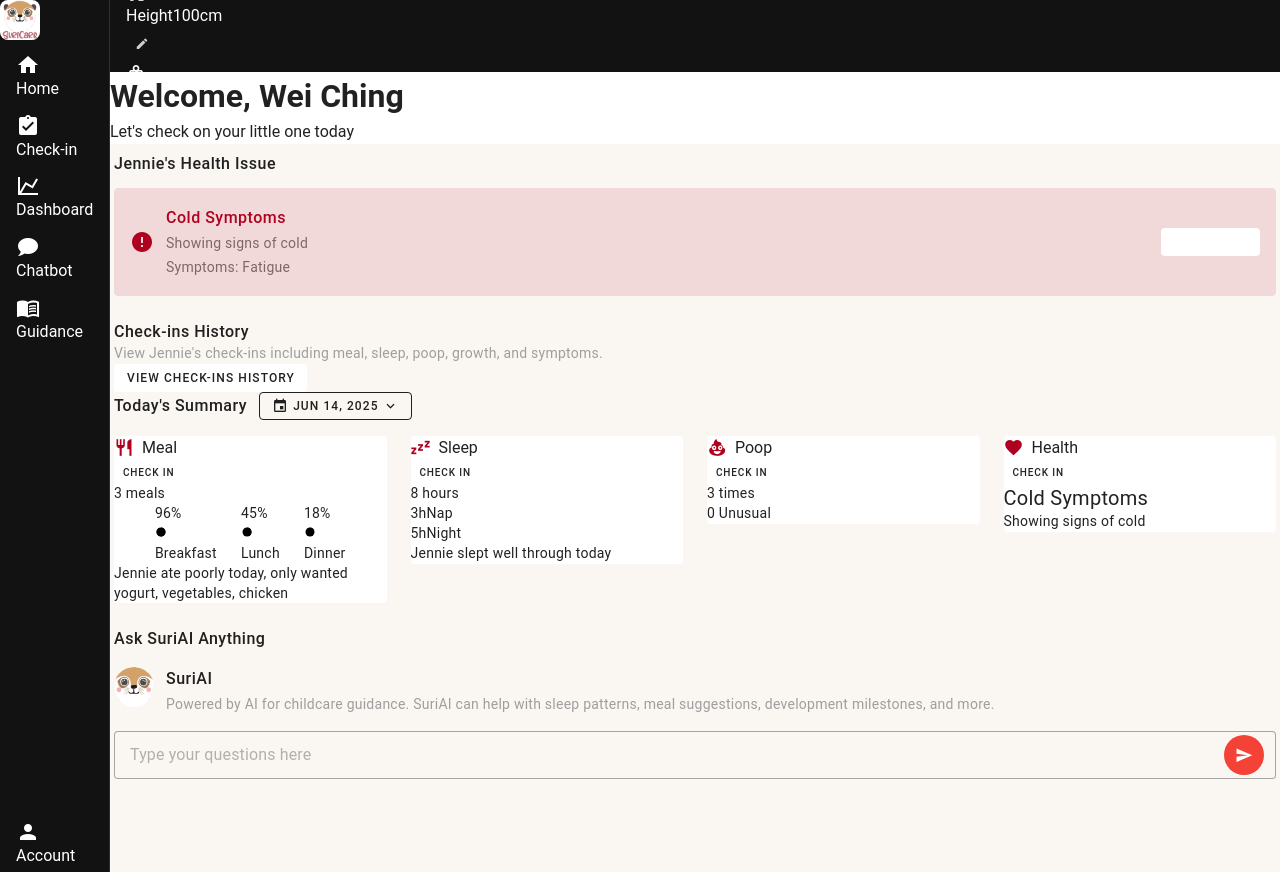
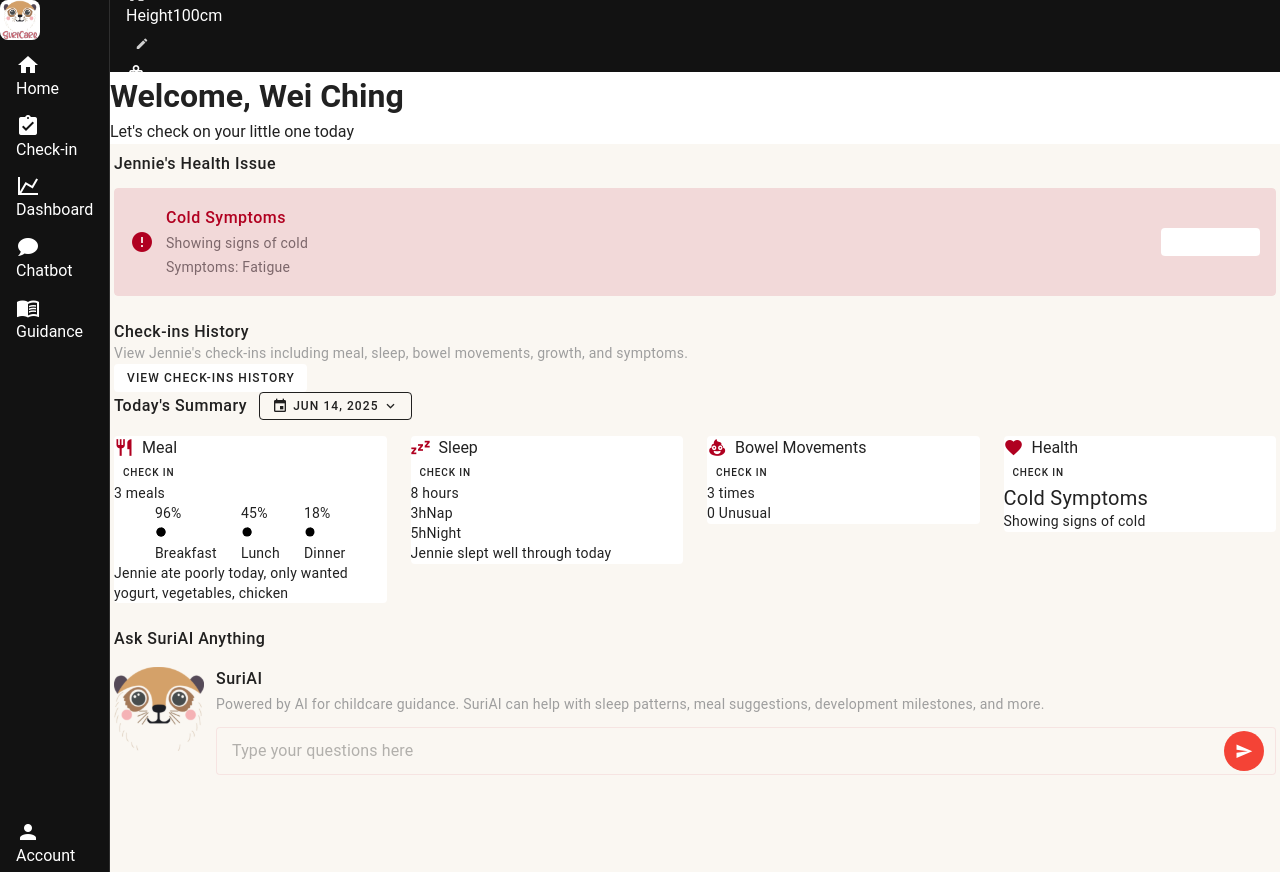
Before and after one commit to weichingtay/SuriCare, a Vue app in the folder frontend/: page / in a window 1280 px wide. Built offline with nearby package versions, Linux system fonts and the light colour scheme; a small style sheet from the web is missing.

Commit message:
made the chat on the right of the photo at AIAssistant

```diff
--- a/frontend/index.html
+++ b/frontend/index.html
@@ -2,9 +2,9 @@
 <html lang="en">
   <head>
     <meta charset="UTF-8">
-    <link rel="icon" href="/src/assets/logo.svg">
+    <link rel="icon" href="/src/assets/logo.jpg">
     <meta name="viewport" content="width=device-width, initial-scale=1.0">
-    <title>SuriCare <3</title>
+    <title>SURICARE</title>
   </head>
   <body>
     <div id="app"></div>
--- a/frontend/src/components/AIAssistant.vue
+++ b/frontend/src/components/AIAssistant.vue
@@ -6,27 +6,22 @@
 
     <div class="suriai-section">
       <div class="d-flex mb-4">
-        <v-avatar
-          size="40"
-          class="mr-3 flex-shrink-0"
-        >
+        <div style="width: 90px; height: 90px; border-radius: 16px; overflow: hidden;" class="mr-3">
           <v-img
             src="@/assets/logo.svg"
+            contain
           />
-        </v-avatar>
-        <div class="flex-grow-1">
+        </div>
+        <div class="d-flex flex-column flex-grow-1">
           <div class="text-body-1 font-weight-medium mb-1">
             SuriAI
           </div>
-          <div class="text-body-2 text-grey suriai-description">
+          <div class="text-body-2 text-grey suriai-description mb-3">
             Powered by AI for childcare guidance. SuriAI
             can help with sleep patterns, meal
             suggestions, development milestones, and
             more.
           </div>
-        </div>
-      </div>
-
           <div class="suriai-input-container">
             <v-text-field
               v-model="message"
@@ -52,6 +47,8 @@
           </div>
         </div>
       </div>
+    </div>
+  </div>
 </template>
 
 <script setup>
@@ -70,5 +67,34 @@ const sendMessage = () => {
 </script>
 
 <style lang="scss" scoped>
+// .suriai-input :deep(.v-field__outline) {
+//   border-color: #f0c6c9 !important;
+// }
 
+// .suriai-input :deep(.v-field__outline--focused) {
+//   border-color: #d87179 !important;
+// }
+
+/* Try targeting the field outline start/end */
+.suriai-input :deep(.v-field__outline__start),
+.suriai-input :deep(.v-field__outline__notch),
+.suriai-input :deep(.v-field__outline__end)
+{
+  border-color: #f0c6c9 !important;
+}
+
+.suriai-input :deep(.v-field--focused .v-field__outline__start),
+.suriai-input :deep(.v-field--focused .v-field__outline__notch),
+.suriai-input :deep(.v-field--focused .v-field__outline__end) {
+  border-color: #d87179 !important;
+}
+
+// /* Try targeting the field itself */
+// .suriai-input :deep(.v-field) {
+//   border: 2px solid #f0c6c9 !important;
+// }
+
+// .suriai-input :deep(.v-field--focused) {
+//   border: 2px solid #d87179 !important;
+// }
 </style>
--- a/frontend/src/components/CheckInsHistory.vue
+++ b/frontend/src/components/CheckInsHistory.vue
@@ -7,7 +7,7 @@
         </h2>
         <p class="check-ins-description text-body-2 text-grey">
           View {{ currentChild.name }}'s check-ins
-          including meal, sleep, poop, growth, and
+          including meal, sleep, bowel movements, growth, and
           symptoms.
         </p>
       </div>
--- a/frontend/src/components/PoopSummaryCard.vue
+++ b/frontend/src/components/PoopSummaryCard.vue
@@ -1,6 +1,6 @@
 <template>
   <BaseSummaryCard
-    title="Poop"
+    title="Bowel Movements"
     icon="mdi-emoticon-poop"
     :main-value="poopData?.count || 0"
     unit="times"
--- a/frontend/src/styles/components/_dialog.scss
+++ b/frontend/src/styles/components/_dialog.scss
@@ -84,13 +84,15 @@
 }
 
 .suriai-input {
-  :deep(.v-field__outline) {
-    border-color: #e0e0e0;
+  .v-field__outline {
+    border-color: $app-primary-light !important;
   }
 
-  :deep(.v-field__outline--focused) {
-    border-color: $app-primary;
+  .v-field__outline--focused {
+    border-color: $app-primary !important;
   }
+
+
 }
 
 // Dialog Layout
```
Also changed, not shown: frontend/src/assets/logo.png (added), frontend/src/assets/logo.svg. Lines whose indentation alone changed are shown as unchanged.
